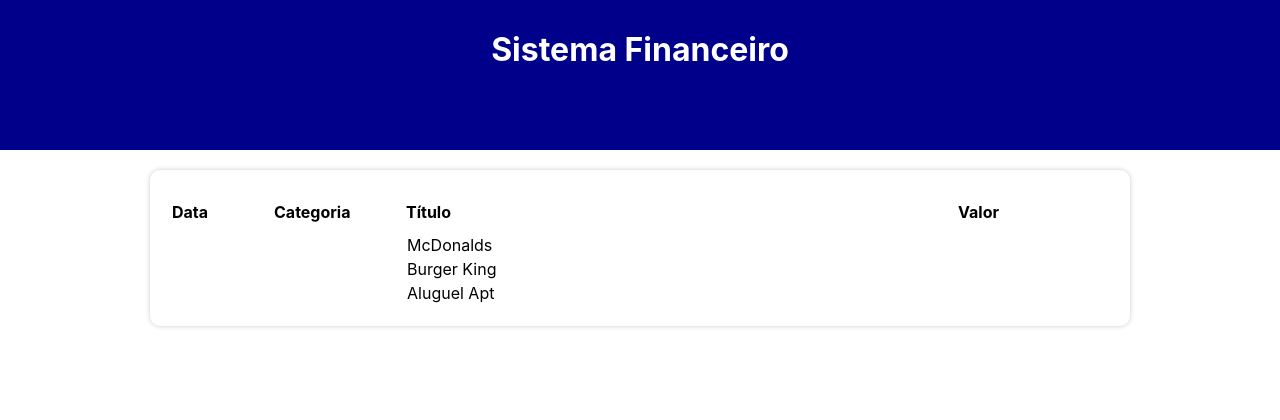
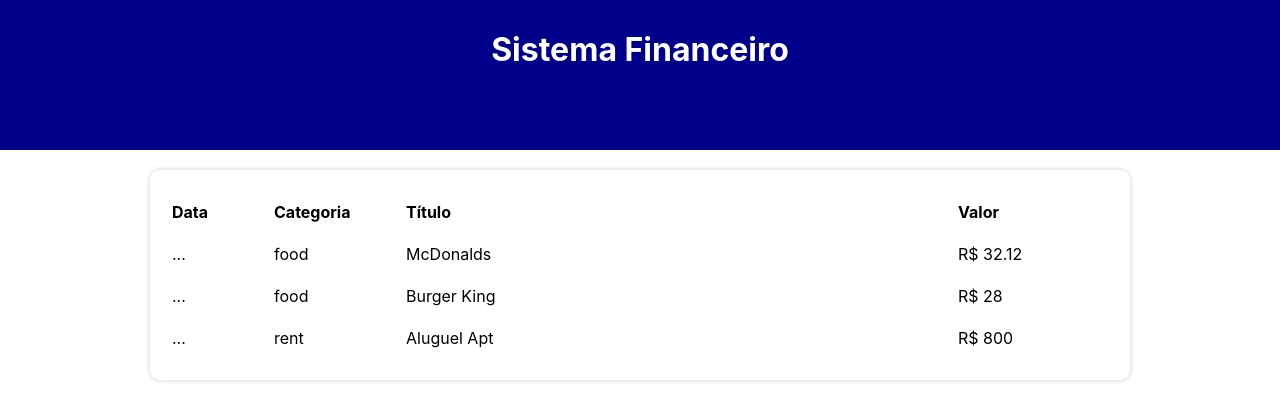
Before and after one commit to GSalustrianoSouza/Gestor-Financeiro, a React (Create React App) app: page / in a window 1280 px wide. Shown: the top 420 px of the page. Built offline with nearby package versions, Linux system fonts and the light colour scheme.

Commit message:
Implementação: Componente de tabelas

```diff
--- a/src/components/TableArea/index.tsx
+++ b/src/components/TableArea/index.tsx
@@ -1,5 +1,6 @@
 import * as C from './styles';
 import { Item } from '../../types/Item'
+import { TableItem } from '../TableItem';
 
 type Props = {
     list: Item[]
@@ -19,12 +20,7 @@
             </thead>
             <tbody>
                 {list.map((item, index)=>(
-                    <tr key={index}>
-                        <td></td>
-                        <td></td>
-                        <td>{item.title}</td>
-                        <td></td>
-                    </tr>
+                    <TableItem key={index} item={item} />
                 ))}
             </tbody>
         </C.Table>
--- /dev/null
+++ b/src/components/TableItem/index.tsx
@@ -0,0 +1,17 @@
+import * as C from './styles';
+import { Item } from '../../types/Item';
+
+type Props = {
+    item: Item
+}
+
+export const TableItem = ({ item }: Props) => {
+    return (
+        <C.TableLine>
+            <C.TableColumn>...</C.TableColumn>
+            <C.TableColumn>{item.category}</C.TableColumn>
+            <C.TableColumn>{item.title}</C.TableColumn>
+            <C.TableColumn>R$ {item.value}</C.TableColumn>
+        </C.TableLine>
+    );
+}
--- /dev/null
+++ b/src/components/TableItem/styles.ts
@@ -0,0 +1,7 @@
+import styled from 'styled-components';
+
+export const TableLine = styled.tr``;
+
+export const TableColumn = styled.td`
+    padding: 10px 0;
+`;
```
